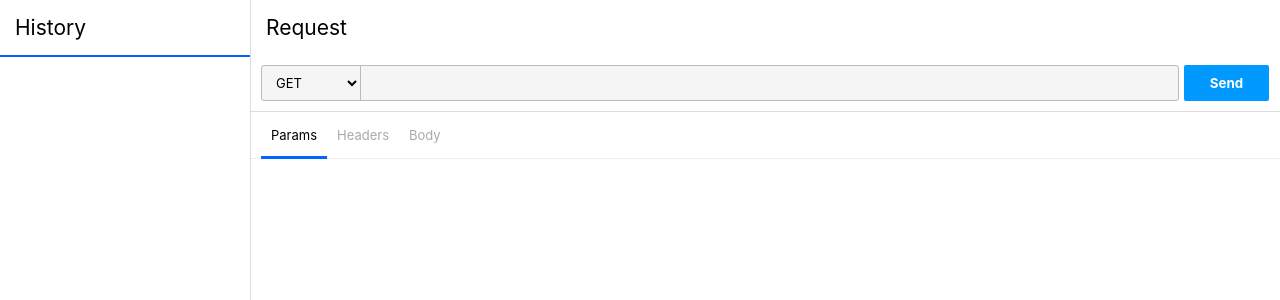
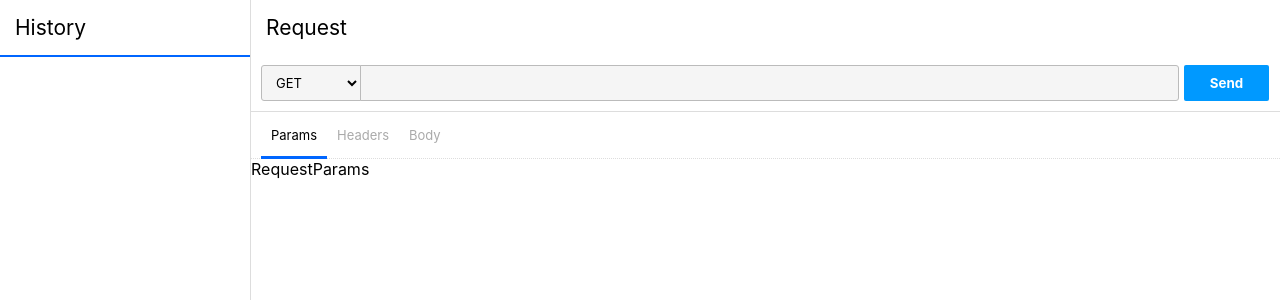
Before and after one commit to est-react-study/postman-junil, a React (Create React App) app: page / in a window 1280 px wide. Shown: the top 300 px of the page. Built offline with nearby package versions, Linux system fonts and the light colour scheme.

Commit message:
feat: Request Params, Headers, Body 추가 완료

```diff
--- /dev/null
+++ b/src/components/FormContainer/RequestContainer/RequestBody.tsx
@@ -0,0 +1,7 @@
+import React from "react";
+
+export const RequestBody: React.FC = () => (
+  <article>
+    RequestBody
+  </article>
+);
--- a/src/components/FormContainer/RequestContainer/RequestConfig.tsx
+++ b/src/components/FormContainer/RequestContainer/RequestConfig.tsx
@@ -5,6 +5,9 @@ import { allResetStyle } from "reset.style";
 import { tabStyle } from "./styles";
 import { configTabs, tabState } from "stores/requestStore";
 import { useRecoilState } from "recoil";
+import { RequestParams } from "./RequestParams";
+import { RequestHeaders } from "./RequestHeaders";
+import { RequestBody } from "./RequestBody";
 
 export const RequestConfig: React.FC = () => {
 
@@ -23,6 +26,12 @@ export const RequestConfig: React.FC = () => {
           </li>
         )}
       </ul>
+      {
+        activeTab === 0 ? <RequestParams /> :
+        activeTab === 1 ? <RequestHeaders /> :
+        activeTab === 2 ? <RequestBody /> :
+        ''
+      }
     </div>
   )
 }
--- /dev/null
+++ b/src/components/FormContainer/RequestContainer/RequestHeaders.tsx
@@ -0,0 +1,7 @@
+import React from "react";
+
+export const RequestHeaders: React.FC = () => (
+  <article>
+    RequestHeaders
+  </article>
+);
--- /dev/null
+++ b/src/components/FormContainer/RequestContainer/RequestParams.tsx
@@ -0,0 +1,7 @@
+import React from "react";
+
+export const RequestParams: React.FC = () => (
+  <article>
+    RequestParams
+  </article>
+);
```
Also changed, not shown: 1 other file (tests, documents, lock files or other folders).
